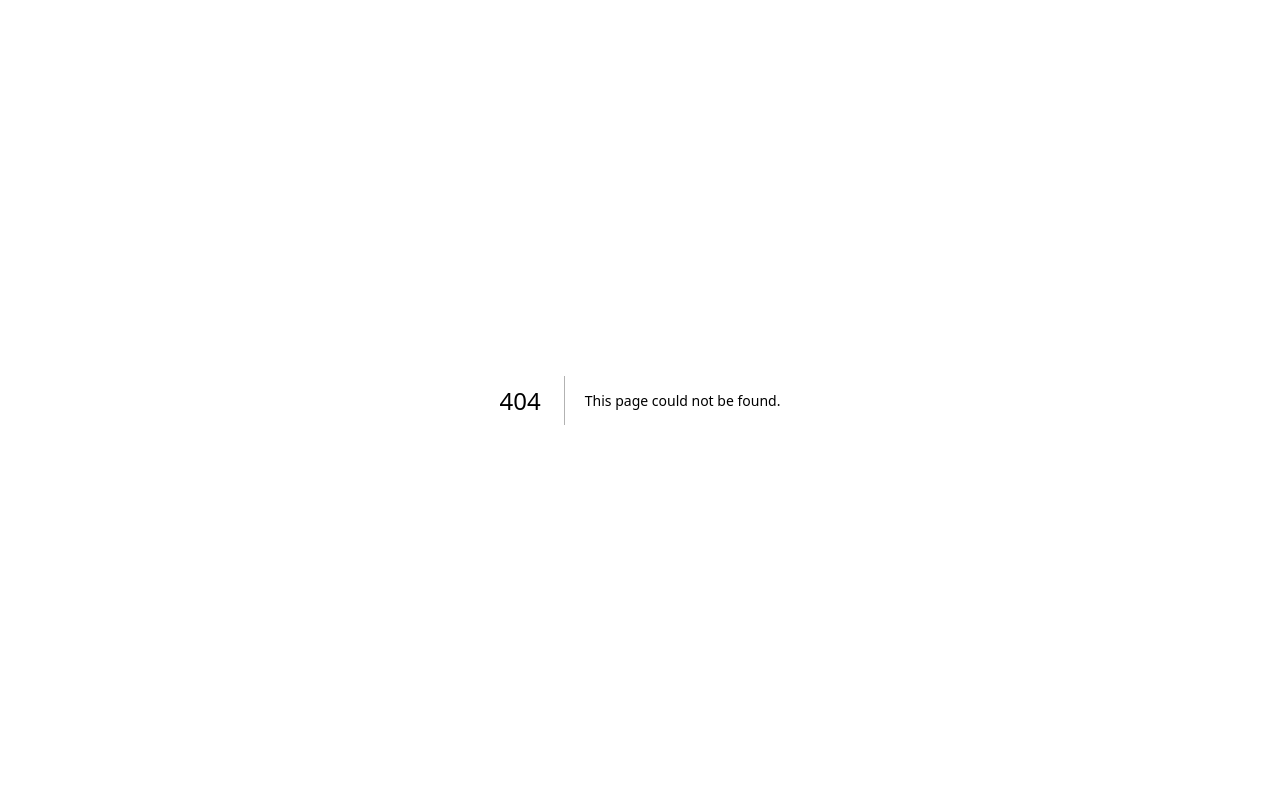
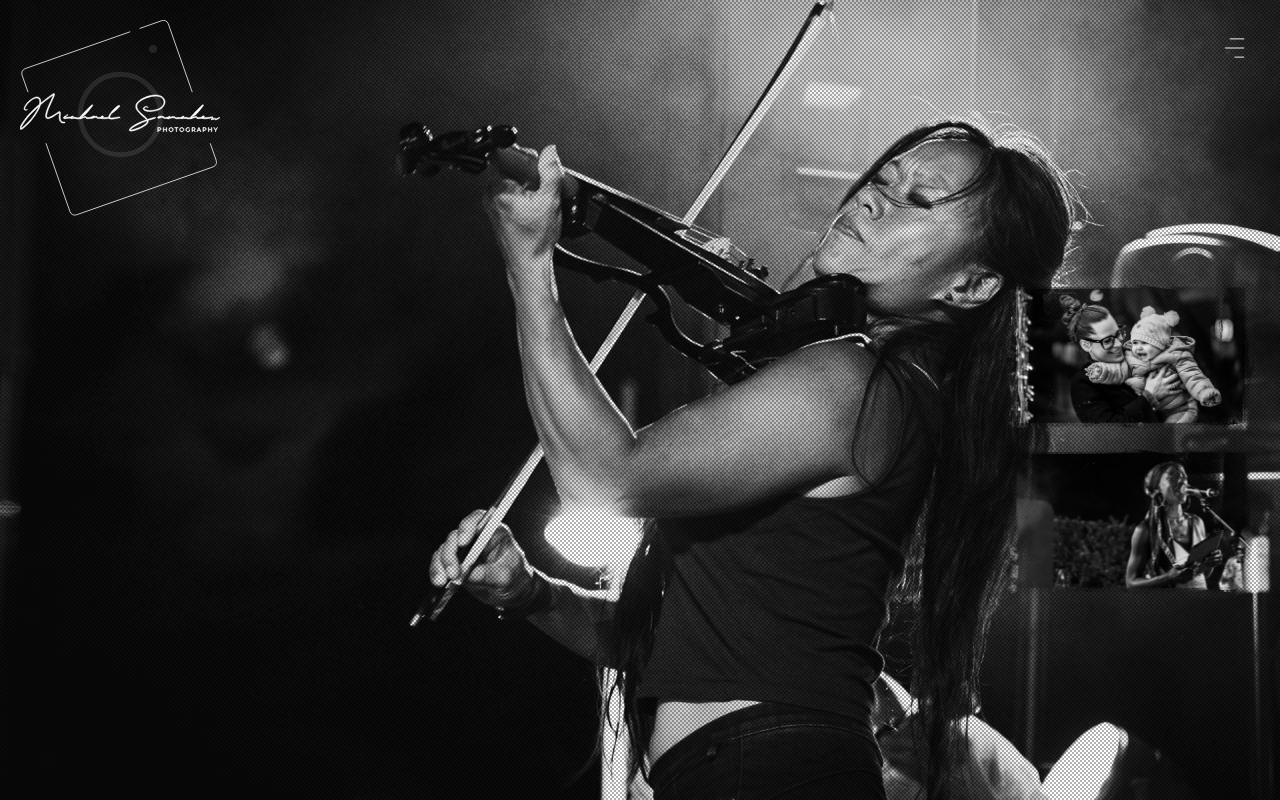
Before and after one commit to MickaelAustoni/ms-photographer, a Next.js app: page /mariage in a window 1280 px wide. Before the commit this address had no page. Built offline with nearby package versions, Linux system fonts and the light colour scheme.

Commit message:
feat: category

```diff
--- a/package.json
+++ b/package.json
@@ -10,7 +10,7 @@
   },
   "dependencies": {
     "framer-motion": "^11.0.8",
-    "next": "14.1.0",
+    "next": "14.2.5",
     "react": "^18",
     "react-dom": "^18"
   },
--- /dev/null
+++ b/src/app/[category]/page.tsx
@@ -0,0 +1,38 @@
+import FullScreenGallery from "@/components/DataDisplay/FullScreenGallery";
+import { notFound } from "next/navigation";
+
+interface CategoryPageProps {
+  params: {
+    category: "portrait" | "reportage" | "mariage" | string;
+  };
+}
+
+const images = {
+  "portrait": [
+    "/images/gallery/1.jpg",
+    "/images/gallery/2.jpg",
+    "/images/gallery/3.jpg",
+  ],
+  "reportage": [
+    "/images/gallery/4.jpg",
+    "/images/gallery/5.jpg",
+    "/images/gallery/6.jpg",
+  ],
+  "mariage": [
+    "/images/gallery/7.jpg",
+    "/images/gallery/8.jpg",
+    "/images/gallery/9.jpg",
+  ],
+};
+
+export default function CategoryPage({ params }: CategoryPageProps) {
+  const { category } = params;
+
+  if (!(category in images)) {
+    notFound();
+  }
+
+  return (
+    <FullScreenGallery images={images[category as "portrait" | "reportage" | "mariage"]} />
+  );
+}
--- a/src/app/layout.tsx
+++ b/src/app/layout.tsx
@@ -1,7 +1,8 @@
-import type { Metadata } from "next";
+import  { Metadata } from "next";
 import { Montserrat } from "next/font/google";
 import "@/styles/globals.css";
-import { ReactNode } from "react";
+import { PropsWithChildren } from "react";
+import Gallery from "@/components/Layout/Gallery";
 
 const inter = Montserrat({
   weight: ["100","400", "900"],
@@ -13,14 +14,12 @@ export const metadata: Metadata = {
   description: "Lorem ipsum dolor sit amet, consectetur adipiscing elit.",
 };
 
-export default function RootLayout({
-  children,
-}: Readonly<{
-  children: ReactNode;
-}>) {
+export default function RootLayout({ children }: PropsWithChildren) {
   return (
     <html lang="fr">
-      <body className={inter.className}>{children}</body>
+      <body className={inter.className}>
+        <Gallery>{children}</Gallery>
+      </body>
     </html>
   );
 }
--- a/src/app/page.tsx
+++ b/src/app/page.tsx
@@ -1,13 +1,7 @@
 import FullScreenGallery from "@/components/DataDisplay/FullScreenGallery";
-import Title from "@/components/DataDisplay/Title";
-import Copyright from "@/components/DataDisplay/Copyright";
-import MenuContainer from "@/components/Menu/MenuContainer";
 
 export default function Home() {
   return (
-    <main className={"overflow-hidden w-full h-full"}>
-      <MenuContainer>
-        <Title />
     <FullScreenGallery images={[
       "/images/gallery/1.jpg",
       "/images/gallery/2.jpg",
@@ -18,9 +12,6 @@ export default function Home() {
       "/images/gallery/7.jpg",
       "/images/gallery/8.jpg",
       "/images/gallery/9.jpg"
-        ]} />
-        <Copyright />
-      </MenuContainer>
-    </main>
+    ]}/>
   );
 }
--- a/src/components/DataDisplay/Title.tsx
+++ b/src/components/DataDisplay/Title.tsx
@@ -2,6 +2,7 @@
 
 import { motion, Variants } from "framer-motion";
 import { useState } from "react";
+import Link from "next/link";
 
 const TITLE = "Michael Sanchez Photography";
 const LOGO_WIDTH = 400;
@@ -48,6 +49,7 @@ export default function Title() {
   }
 
   return (
+    <Link href={"/"}>
       <motion.h1
         title={isAnimating ? undefined : TITLE}
         className={"z-[100] indent-[-9999px] text-[0] absolute select-none justify-center items-center flex"}
@@ -64,7 +66,7 @@ export default function Title() {
           y: 20,
           height: LOGO_HEIGHT / 2,
           width: LOGO_WIDTH / 2,
-        backgroundColor : "rgba(255,255,255,0)"
+          backgroundColor: "rgba(255,255,255,0)"
         }}
         transition={{
           delay: 4.2,
@@ -323,5 +325,6 @@ export default function Title() {
           />
         </motion.svg>
       </motion.h1>
+    </Link>
   );
 }
--- /dev/null
+++ b/src/components/Layout/Gallery.tsx
@@ -0,0 +1,16 @@
+import Title from "@/components/DataDisplay/Title";
+import Copyright from "@/components/DataDisplay/Copyright";
+import MenuContainer from "@/components/Menu/MenuContainer";
+import { PropsWithChildren } from "react";
+
+export default function Gallery({ children } : PropsWithChildren) {
+  return (
+    <main className={"overflow-hidden w-full h-full"}>
+      <MenuContainer>
+        <Title />
+        {children}
+        <Copyright />
+      </MenuContainer>
+    </main>
+  );
+}
--- a/src/components/Menu/ButtonMenu.tsx
+++ b/src/components/Menu/ButtonMenu.tsx
@@ -1,5 +1,4 @@
 import { motion } from "framer-motion";
-
 
 interface BurgerButtonProps {
   onClick: () => void;
--- a/src/components/Menu/MenuContainer.tsx
+++ b/src/components/Menu/MenuContainer.tsx
@@ -12,10 +12,14 @@ export default function MenuContainer({children}: PropsWithChildren) {
     setIsOpen((prevState) => !prevState);
   }
 
+  const handleClose = () => {
+    setIsOpen(false);
+  }
+
   return (
     <>
       <ButtonMenu onClick={handleOnClickBurger} isOpen={isOpen}/>
-      <NavMenu isOpen={isOpen}/>
+      <NavMenu isOpen={isOpen} onClose={handleClose}/>
       <motion.div
         className={`w-full h-full ${isOpen ? "pointer-events-none" : "pointer-events-auto"}`}
         animate={isOpen ? "open" : "closed"}
--- a/src/components/Menu/NavMenu.tsx
+++ b/src/components/Menu/NavMenu.tsx
@@ -1,9 +1,10 @@
 import { motion } from "framer-motion";
 import Image from "next/image";
-
+import Link from "next/link";
 
 interface NavMenuProps {
   isOpen: boolean;
+  onClose?() : void;
 }
 
 const variants = {
@@ -26,7 +27,7 @@ const variants = {
   }
 } as const;
 
-export default function NavMenu({ isOpen}: NavMenuProps) {
+export default function NavMenu({isOpen, onClose}: NavMenuProps) {
   return (
     <nav className={"absolute right-9 top-24 text-right z-[300]"}>
       <motion.ul
@@ -34,12 +35,19 @@ export default function NavMenu({ isOpen}: NavMenuProps) {
         animate={isOpen ? "open" : "closed"}
         variants={variants}
       >
-        <motion.li className={"p-2 tracking-widest"} variants={variants}>Portrait</motion.li>
-        <motion.li className={"p-2 tracking-widest"} variants={variants}>Reportage</motion.li>
-        <motion.li className={"p-2 tracking-widest"} variants={variants}>Mariage</motion.li>
+        <motion.li className={"p-2 tracking-widest"} variants={variants}>
+          <Link href="/portrait" onClick={onClose}>Portrait</Link>
+        </motion.li>
+        <motion.li className={"p-2 tracking-widest"} variants={variants}>
+          <Link href="/reportage" onClick={onClose}>Reportage</Link>
+        </motion.li>
+        <motion.li className={"p-2 tracking-widest"} variants={variants}>
+          <Link href="/mariage" onClick={onClose}>Mariage</Link>
+        </motion.li>
         <motion.li className={"p-2 tracking-widest"} variants={variants}>
           <a href={"https://www.instagram.com/michael_sanchez_photographie/"} target={"_blank"} rel={"noreferrer"}>
-            <Image src={"/images/svg/instagram.svg"} alt={"Instagram"} width="25" height="25" className={"inline-block"}/>
+            <Image src={"/images/svg/instagram.svg"} alt={"Instagram"} width="25" height="25"
+                   className={"inline-block"}/>
           </a>
         </motion.li>
         <motion.li className={"p-2 tracking-widest"} variants={variants}>
```
Also changed, not shown: 1 other file (tests, documents, lock files or other folders). Lines whose indentation alone changed are shown as unchanged.
